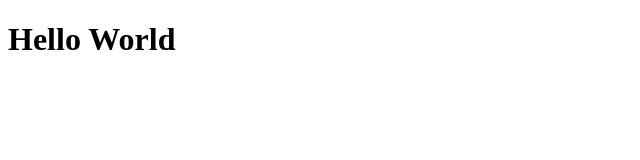
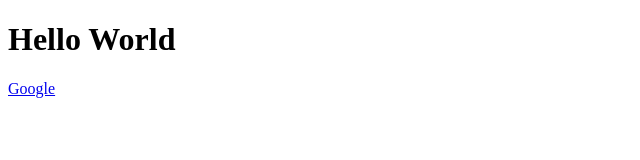
Before and after one commit to lhattery/lhattery.github.io, a plain HTML site: page index.html in a window 1280 px wide. Shown: the full height of the page, 0-640 px from the left. Drawn offline with Linux system fonts and the light colour scheme.

Commit message:
change 4

```diff
--- a/index.html
+++ b/index.html
@@ -6,5 +6,6 @@
   </head>
   <body>
     <h1> Hello World </h1>
+    <a href="www.google.com" target"_blank" > Google </a>
   </body>
 </html>
```
